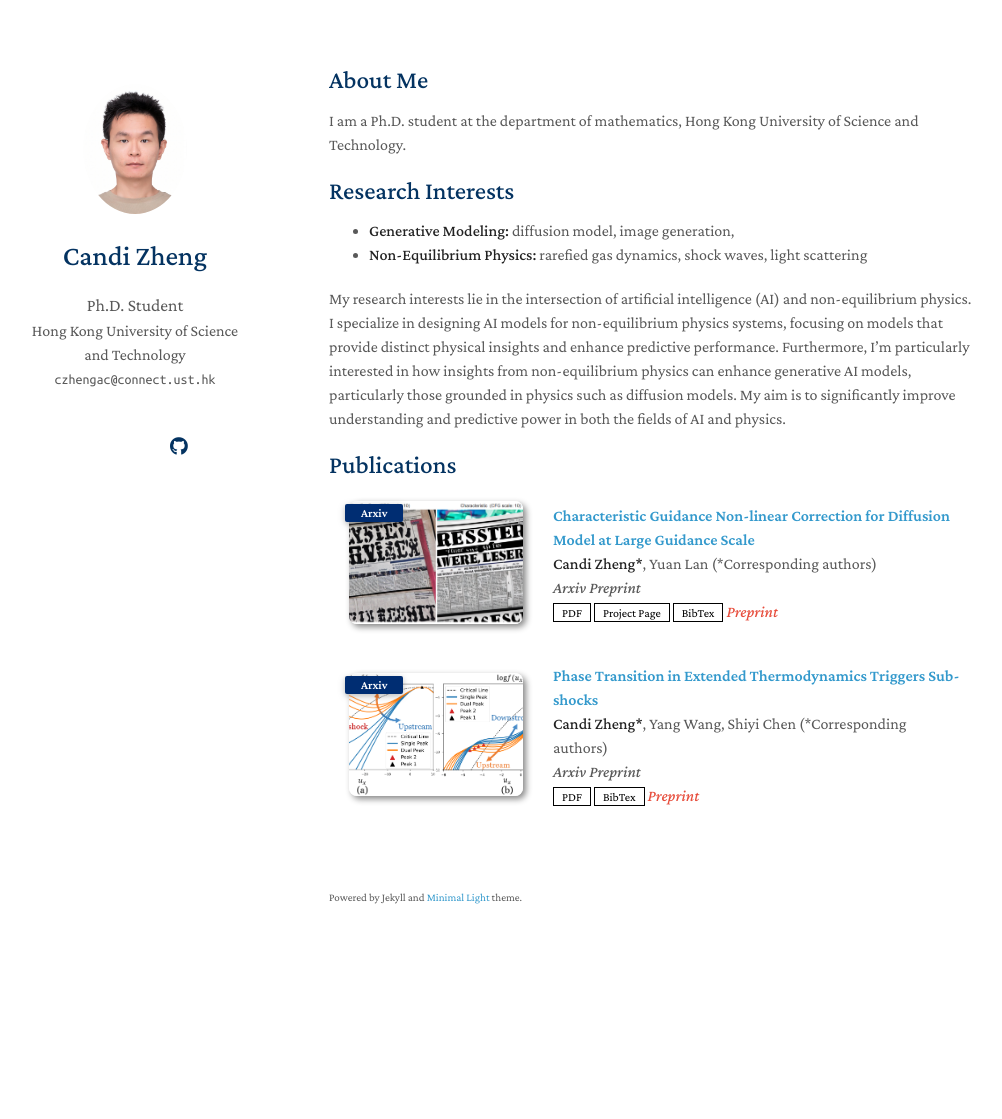
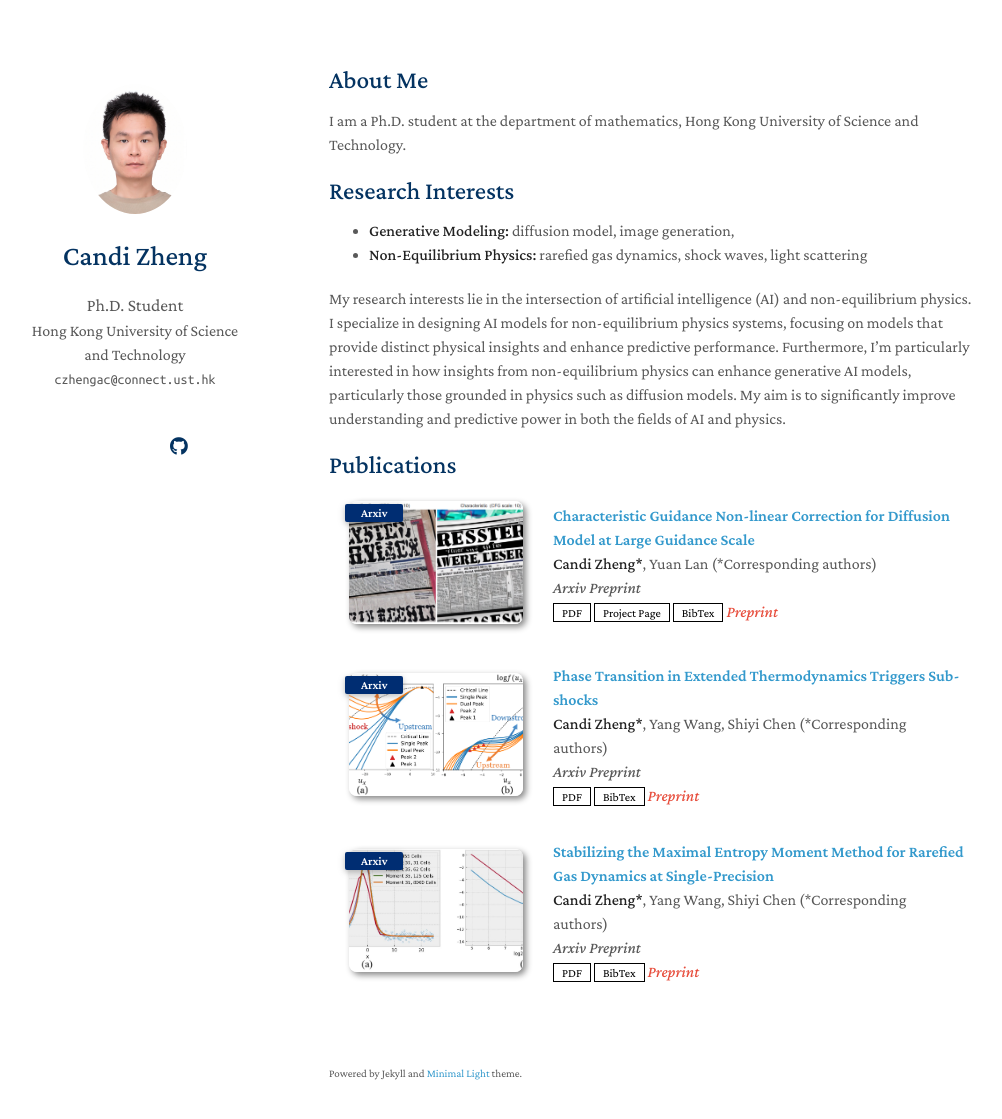
Before and after one commit to charrywhite/charrywhite.github.io, a Jekyll site: the page built from index.md, in a window 1280 px wide and 1154 px high. Shown: the top 1119 px of the window, without its empty margins (141-1143 px from the left). Built offline with Jekyll 4.4.1, drawn with Linux system fonts in a browser that asks for light colours; nearby versions of some CDN libraries; a style sheet for code colours, icons or effects is not loaded; our own code applies the rules of GitHub Pages for plain Markdown files.

Commit message:
Update publications.yml

```diff
--- a/_data/publications.yml
+++ b/_data/publications.yml
@@ -4,7 +4,7 @@ main:
     authors: <strong>Candi Zheng*</strong>, Yuan Lan (*Corresponding authors)
     conference_short: Arxiv
     conference: Arxiv Preprint
-    pdf: https://arxiv.org/pdf/2312.07586.pdf
+    pdf: https://arxiv.org/pdf/2312.07586
     page: https://scraed.github.io/CharacteristicGuidance
     bibtex: ./_data/zheng2024characteristic.txt
     image: ./assets/img/newspaper news english.PNG
@@ -15,7 +15,16 @@ main:
     authors: <strong>Candi Zheng*</strong>, Yang Wang, Shiyi Chen (*Corresponding authors)
     conference_short: Arxiv
     conference: Arxiv Preprint
-    pdf: https://arxiv.org/pdf/2304.10742.pdf
+    pdf: https://arxiv.org/pdf/2304.10742
     bibtex: ./_data/zheng2024characteristic.txt
     image: ./assets/img/PhaseDiagram.PNG
     notes: Preprint
+
+  - title: Stabilizing the Maximal Entropy Moment Method for Rarefied Gas Dynamics at Single-Precision
+    authors: <strong>Candi Zheng*</strong>, Yang Wang, Shiyi Chen (*Corresponding authors)
+    conference_short: Arxiv
+    conference: Arxiv Preprint
+    pdf: https://arxiv.org/abs/2303.02898
+    bibtex: ./_data/zheng2024characteristic.txt
+    image: ./assets/img/mach4convergence.JPG
+    notes: Preprint
```
